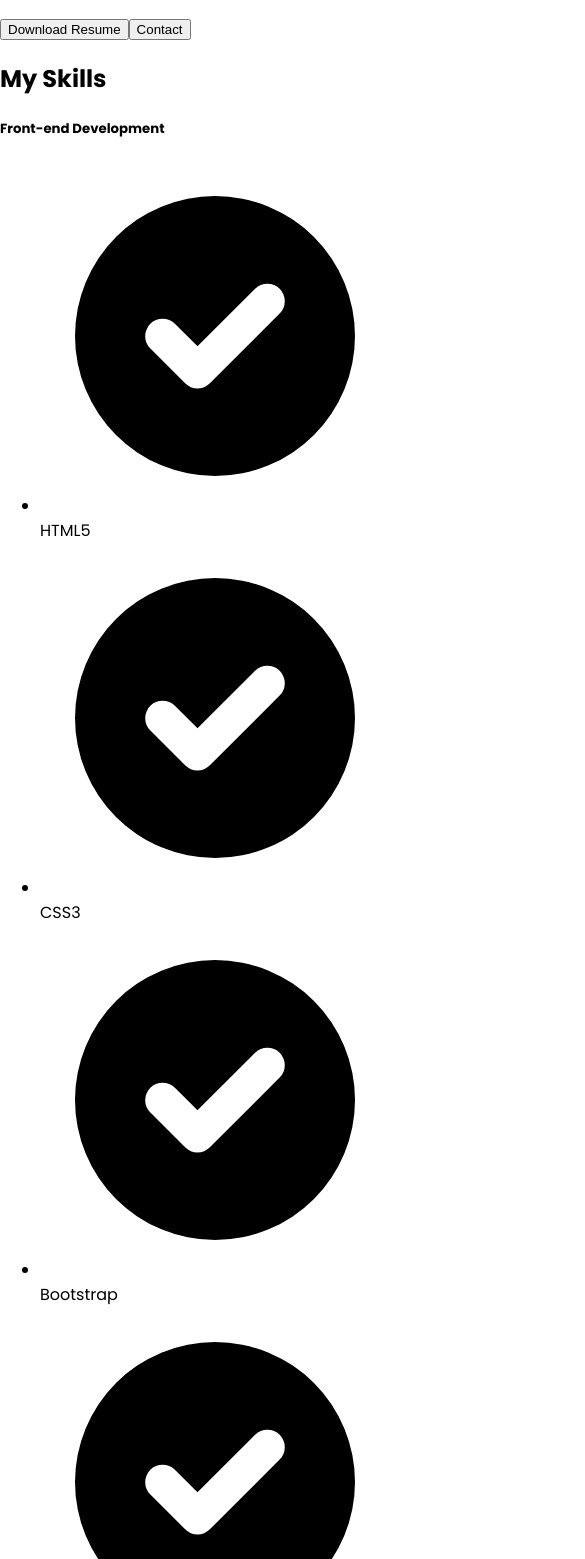
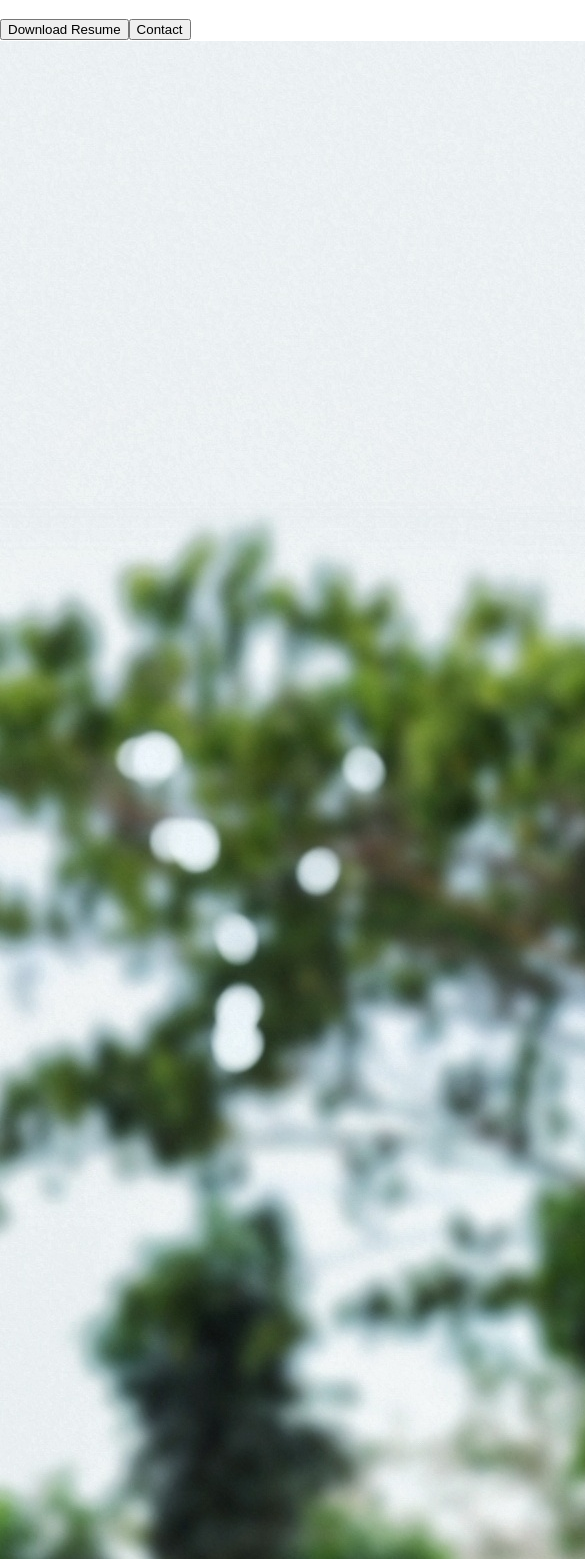
Before and after one commit to mohammedtakbir/portfolio-website-01, a React (Create React App) app: page / in a window 390 px wide. Shown: the part 1189-2748 px from the top of the page, 585 px wide, since content can reach past the window. Built offline with nearby package versions, Linux system fonts and the light colour scheme.

Commit message:
prject detail added

```diff
--- /dev/null
+++ b/src/Pages/Home/About/About.js
@@ -0,0 +1,28 @@
+import React from 'react';
+import img from '../../../assets/img2.jpg'
+
+const About = () => {
+    return (
+        <div id='about' className='max-w-[1200px] mx-auto md:pb-16 pt-8'>
+            <div className="hero">
+                <div className="hero-content flex-col md:flex-row items-start gap-6">
+                    <img src={img} className="max-w-2xl mx-auto h-[450px] rounded-lg shadow-2xl" alt='' />
+                    <div className='lg:mt-10 mt-3 text-[#666]'>
+                        <h1 className="text-[23px] font-semibold">About</h1>
+                        <p className="my-2">Hello, my name is Takbir Hossain.</p>
+                        <p className='mb-3'>I have been learning web development for nearly one year. I have always been passionate about web development. I am constantly seeking out new technologies and staying up-to-date on trends in the industry.
+                        </p>
+                        <p>I am an expert in HTML5, CSS3, Bootstrap, Tailwind CSS, JavaScript, React.js, Node.js,
+                            Express.js, and MongoDB. To obtain a position with the opportunity to utilize my technical skills,
+                            talent, creativity, and sincerity for better achievement for the client. I consider myself a quick
+                            learner, self-motivated, responsible, and disciplined person who can work under pressure and
+                            solve problems in critical situations.
+                        </p>
+                    </div>
+                </div>
+            </div>
+        </div>
+    );
+};
+
+export default About;
--- a/src/Pages/Home/Home/Home.js
+++ b/src/Pages/Home/Home/Home.js
@@ -1,4 +1,6 @@
 import React from 'react';
+import Contact from '../../Shared/Contact/Contact';
+import About from '../About/About';
 import Header from '../Header/Header';
 import Projects from '../Projects/Projects';
 import Skills from '../Skills/Skills';
@@ -7,8 +9,10 @@ const Home = () => {
     return (
         <>
             <Header />
+            <About />
             <Skills />
             <Projects />
+            <Contact />
         </>
     );
 };
--- a/src/Pages/Home/Projects/Projects.js
+++ b/src/Pages/Home/Projects/Projects.js
@@ -14,7 +14,7 @@ const Projects = () => {
             id: 2,
             project_name: 'Wild Eye',
             img: 'https://i.ibb.co/GFdr0J7/Screenshot-27.png',
-            description: 'Learn photography Tips & Tricks',
+            description: 'Photography services review website',
             live_link: 'https://wildeye-ca61d.web.app/'
         },
         {
@@ -26,8 +26,8 @@ const Projects = () => {
         }
     ]
     return (
-        <div className='md:max-w-[1200px] sm:w-full max-w-[500px] mx-auto md:pt-0 pt-10'>
-            <h2 className='text-[23px] font-semibold mb-3 md:mx-0 mx-2'>Recent Projects</h2>
+        <div className='md:max-w-[1200px] sm:w-full max-w-[500px] mx-auto md:pt-10 mt-3'>
+            <h2 className='text-[23px] font-semibold mb-4 md:mx-0 mx-2' data-aos="zoom-in">Recent Projects</h2>
             <div className='grid lg:grid-cols-3 md:grid-cols-2 grid-cols-1 gap-5 md:mx-0 mx-2'>
                 {
                     projects.map((project, i) => <Project
--- a/src/Pages/Home/Skills/Skills.js
+++ b/src/Pages/Home/Skills/Skills.js
@@ -2,63 +2,41 @@ import React from 'react';
 
 const WhatIDo = () => {
     return (
-        <div className='md:w-[800px] sm:w-full  md:mx-auto mx-2 md:mt-0 mt-10 my-8'>
-            <h2 className='text-[23px] font-semibold mb-3 md:mx-0 mx-2'>My Skills</h2>
-            <div className='sm:flex gap-5 md:justify-between md:pb-16'>
-                <div className="w-full p-4 bg-white border rounded-lg shadow-md sm:p-8 md:mb-0 mb-8">
-                    <h5 className="mb-4 text-xl font-medium text-gray-500">Front-end Development</h5>
-                    <ul className="space-y-5 my-7">
-                        <li className="flex space-x-3">
-                            <svg aria-hidden="true" className="flex-shrink-0 w-5 h-5 text-[#54CA95]" fill="currentColor" viewBox="0 0 20 20" xmlns="http://www.w3.org/2000/svg"><title>Check icon</title><path fill-rule="evenodd" d="M10 18a8 8 0 100-16 8 8 0 000 16zm3.707-9.293a1 1 0 00-1.414-1.414L9 10.586 7.707 9.293a1 1 0 00-1.414 1.414l2 2a1 1 0 001.414 0l4-4z" clip-rule="evenodd"></path></svg>
-                            <span className="text-base font-normal leading-tight text-gray-500">HTML5</span>
-                        </li>
-                        <li className="flex space-x-3">
-                            <svg aria-hidden="true" className="flex-shrink-0 w-5 h-5 text-[#54CA95]" fill="currentColor" viewBox="0 0 20 20" xmlns="http://www.w3.org/2000/svg"><title>Check icon</title><path fill-rule="evenodd" d="M10 18a8 8 0 100-16 8 8 0 000 16zm3.707-9.293a1 1 0 00-1.414-1.414L9 10.586 7.707 9.293a1 1 0 00-1.414 1.414l2 2a1 1 0 001.414 0l4-4z" clip-rule="evenodd"></path></svg>
-                            <span className="text-base font-normal leading-tight text-gray-500">CSS3</span>
-                        </li>
-                        <li className="flex space-x-3">
-                            <svg aria-hidden="true" className="flex-shrink-0 w-5 h-5 text-[#54CA95]" fill="currentColor" viewBox="0 0 20 20" xmlns="http://www.w3.org/2000/svg"><title>Check icon</title><path fill-rule="evenodd" d="M10 18a8 8 0 100-16 8 8 0 000 16zm3.707-9.293a1 1 0 00-1.414-1.414L9 10.586 7.707 9.293a1 1 0 00-1.414 1.414l2 2a1 1 0 001.414 0l4-4z" clip-rule="evenodd"></path></svg>
-                            <span className="text-base font-normal leading-tight text-gray-500">Bootstrap</span>
-                        </li>
-                        <li className="flex space-x-3">
-                            <svg aria-hidden="true" className="flex-shrink-0 w-5 h-5 text-[#54CA95]" fill="currentColor" viewBox="0 0 20 20" xmlns="http://www.w3.org/2000/svg"><title>Check icon</title><path fill-rule="evenodd" d="M10 18a8 8 0 100-16 8 8 0 000 16zm3.707-9.293a1 1 0 00-1.414-1.414L9 10.586 7.707 9.293a1 1 0 00-1.414 1.414l2 2a1 1 0 001.414 0l4-4z" clip-rule="evenodd"></path></svg>
-                            <span className="text-base font-normal leading-tight text-gray-500">Javascript</span>
-                        </li>
-                        <li className="flex space-x-3">
-                            <svg aria-hidden="true" className="flex-shrink-0 w-5 h-5 text-[#54CA95]" fill="currentColor" viewBox="0 0 20 20" xmlns="http://www.w3.org/2000/svg"><title>Check icon</title><path fill-rule="evenodd" d="M10 18a8 8 0 100-16 8 8 0 000 16zm3.707-9.293a1 1 0 00-1.414-1.414L9 10.586 7.707 9.293a1 1 0 00-1.414 1.414l2 2a1 1 0 001.414 0l4-4z" clip-rule="evenodd"></path></svg>
-                            <span className="text-base font-normal leading-tight text-gray-500">React.js</span>
-                        </li>
-                    </ul>
-                </div>
-                <div className="w-full p-4 bg-white border rounded-lg shadow-md sm:p-8">
-                    <h5 className="mb-4 text-xl font-medium text-gray-500">Backend Development</h5>
-                    <ul className="space-y-5 my-7">
-                        <li className="flex space-x-3">
-                            <svg aria-hidden="true" className="flex-shrink-0 w-5 h-5 text-[#54CA95]" fill="currentColor" viewBox="0 0 20 20" xmlns="http://www.w3.org/2000/svg"><title>Check icon</title><path fill-rule="evenodd" d="M10 18a8 8 0 100-16 8 8 0 000 16zm3.707-9.293a1 1 0 00-1.414-1.414L9 10.586 7.707 9.293a1 1 0 00-1.414 1.414l2 2a1 1 0 001.414 0l4-4z" clip-rule="evenodd"></path></svg>
-                            <span className="text-base font-normal leading-tight text-gray-500">Node.js</span>
-                        </li>
-                        <li className="flex space-x-3">
-                            <svg aria-hidden="true" className="flex-shrink-0 w-5 h-5 text-[#54CA95]" fill="currentColor" viewBox="0 0 20 20" xmlns="http://www.w3.org/2000/svg"><title>Check icon</title><path fill-rule="evenodd" d="M10 18a8 8 0 100-16 8 8 0 000 16zm3.707-9.293a1 1 0 00-1.414-1.414L9 10.586 7.707 9.293a1 1 0 00-1.414 1.414l2 2a1 1 0 001.414 0l4-4z" clip-rule="evenodd"></path></svg>
-                            <span className="text-base font-normal leading-tight text-gray-500">Express.js</span>
-                        </li>
-                        <li className="flex space-x-3">
-                            <svg aria-hidden="true" className="flex-shrink-0 w-5 h-5 text-[#54CA95]" fill="currentColor" viewBox="0 0 20 20" xmlns="http://www.w3.org/2000/svg"><title>Check icon</title><path fill-rule="evenodd" d="M10 18a8 8 0 100-16 8 8 0 000 16zm3.707-9.293a1 1 0 00-1.414-1.414L9 10.586 7.707 9.293a1 1 0 00-1.414 1.414l2 2a1 1 0 001.414 0l4-4z" clip-rule="evenodd"></path></svg>
-                            <span className="text-base font-normal leading-tight text-gray-500">MongoDB</span>
-                        </li>
-                        <li className="flex space-x-3">
-                            <svg aria-hidden="true" className="flex-shrink-0 w-5 h-5 text-[#54CA95]" fill="currentColor" viewBox="0 0 20 20" xmlns="http://www.w3.org/2000/svg"><title>Check icon</title><path fill-rule="evenodd" d="M10 18a8 8 0 100-16 8 8 0 000 16zm3.707-9.293a1 1 0 00-1.414-1.414L9 10.586 7.707 9.293a1 1 0 00-1.414 1.414l2 2a1 1 0 001.414 0l4-4z" clip-rule="evenodd"></path></svg>
-                            <span className="text-base font-normal leading-tight text-gray-500">Javascript</span>
-                        </li>
-                        <li className="flex space-x-3">
-                            <svg aria-hidden="true" className="flex-shrink-0 w-5 h-5 text-[#54CA95]" fill="currentColor" viewBox="0 0 20 20" xmlns="http://www.w3.org/2000/svg"><title>Check icon</title><path fill-rule="evenodd" d="M10 18a8 8 0 100-16 8 8 0 000 16zm3.707-9.293a1 1 0 00-1.414-1.414L9 10.586 7.707 9.293a1 1 0 00-1.414 1.414l2 2a1 1 0 001.414 0l4-4z" clip-rule="evenodd"></path></svg>
-                            <span className="text-base font-normal leading-tight text-gray-500">Vercel</span>
-                        </li>
-                    </ul>
-
+        <>
+            <div className='max-w-[1200px] mx-auto md:pt-0 pt-3' data-aos="zoom-in">
+                <h2 className='text-[23px] font-semibold mb-3 md:mx-0 mx-2'>Skills & Tools</h2>
+                <div className='my-7 grid grid-cols-3 md:grid-cols-7 gap-5 text-center'>
+                    <div className='flex items-center flex-col'>
+                        <img className='mb-2 w-20' src="https://i0.wp.com/gafish.fr/wp-content/uploads/2013/03/html5.png?resize=512%2C445&ssl=1" alt="" />
+                        <h2 className='font-medium'>HTML5</h2>
+                    </div>
+                    <div className='flex items-center flex-col'>
+                        <img className='mb-2 w-20' src="https://e7.pngegg.com/pngimages/893/87/png-clipart-web-development-html-cascading-style-sheets-css3-bootstrap-minimalist-resume-blue-angle.png" alt="" />
+                        <h2 className='font-medium'>CSS3</h2>
+                    </div>
+                    <div className='flex items-center flex-col'>
+                        <img className='mb-2 w-20' src="https://res.cloudinary.com/arcjet-media/image/upload/v1608734952/z8hzeszc9eb3sp3vp3qc.jpg" alt="" />
+                        <h2 className='font-medium'>Tailwind CSS</h2>
+                    </div>
+                    <div className='flex items-center flex-col'>
+                        <img className='mb-2 w-20' src="https://upload.wikimedia.org/wikipedia/commons/6/6a/JavaScript-logo.png" alt="" />
+                        <h2 className='font-medium'>Javascript</h2>
+                    </div>
+                    <div className='flex items-center flex-col'>
+                        <img className='mb-2 w-20' src="https://upload.wikimedia.org/wikipedia/commons/thumb/a/a7/React-icon.svg/1200px-React-icon.svg.png" alt="" />
+                        <h2 className='font-medium'>React.js</h2>
+                    </div>
+                    <div className='flex items-center flex-col'>
+                        <img className='mb-2 w-20' src="https://images.g2crowd.com/uploads/product/image/large_detail/large_detail_f0b606abb6d19089febc9faeeba5bc05/nodejs-development-services.png" alt="" />
+                        <h2 className='font-medium'>Node.js</h2>
+                    </div>
+                    <div className='flex items-center flex-col'>
+                        <img className='mb-2 w-20' src="https://miro.medium.com/max/512/1*doAg1_fMQKWFoub-6gwUiQ.png" alt="" />
+                        <h2 className='font-medium'>MongoDb</h2>
+                    </div>
                 </div>
             </div>
-
-        </div>
+        </>
     );
 };
 
--- a/src/routers/routes.js
+++ b/src/routers/routes.js
@@ -1,6 +1,7 @@
 import { createBrowserRouter } from "react-router-dom";
 import Main from "../layout/Main";
 import Blogs from "../Pages/Blogs/Blogs";
+import About from "../Pages/Home/About/About";
 import Home from "../Pages/Home/Home/Home";
 import ProjectDetail from "../Pages/Home/Projects/ProjectDetail";
 import Contact from "../Pages/Shared/Contact/Contact";
@@ -15,10 +16,6 @@ export const router = createBrowserRouter([
                 element: <Home />
             },
             {
-                path: '/contact',
-                element: <Contact />
-            },
-            {
                 path: '/blogs',
                 element: <Blogs />
             },
```
Also changed, not shown: src/Pages/Home/Projects/ProjectDetail.js (+10 -3 lines), src/Pages/Shared/Contact/Contact.js (+6 -6 lines), src/Pages/Shared/Navbar/Navbar.js (+2 -6 lines), src/assets/img2.jpg (added).
